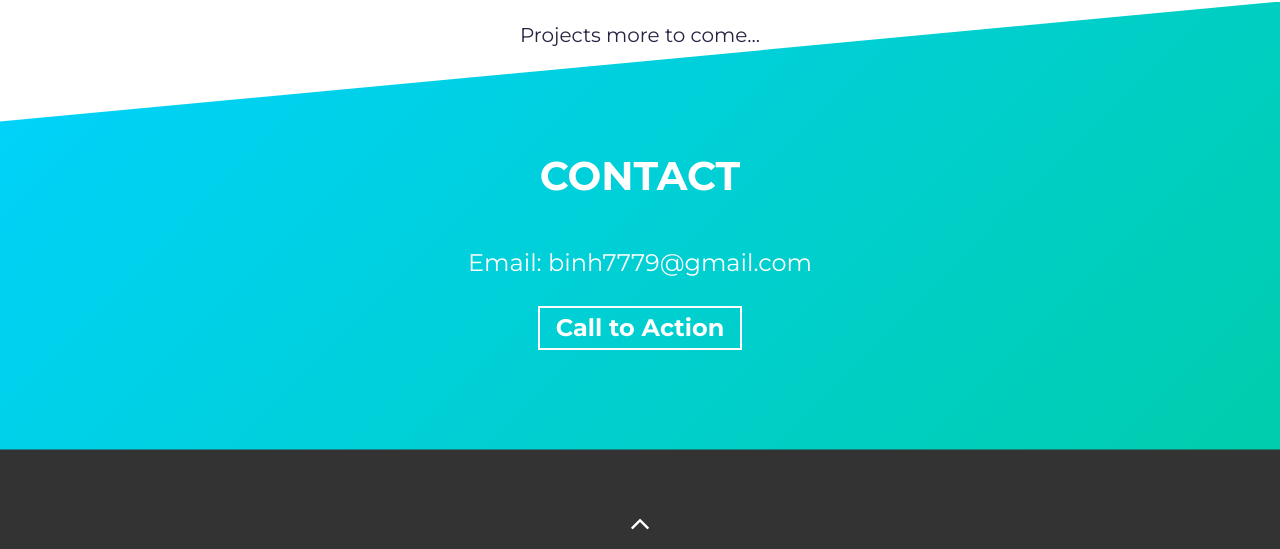
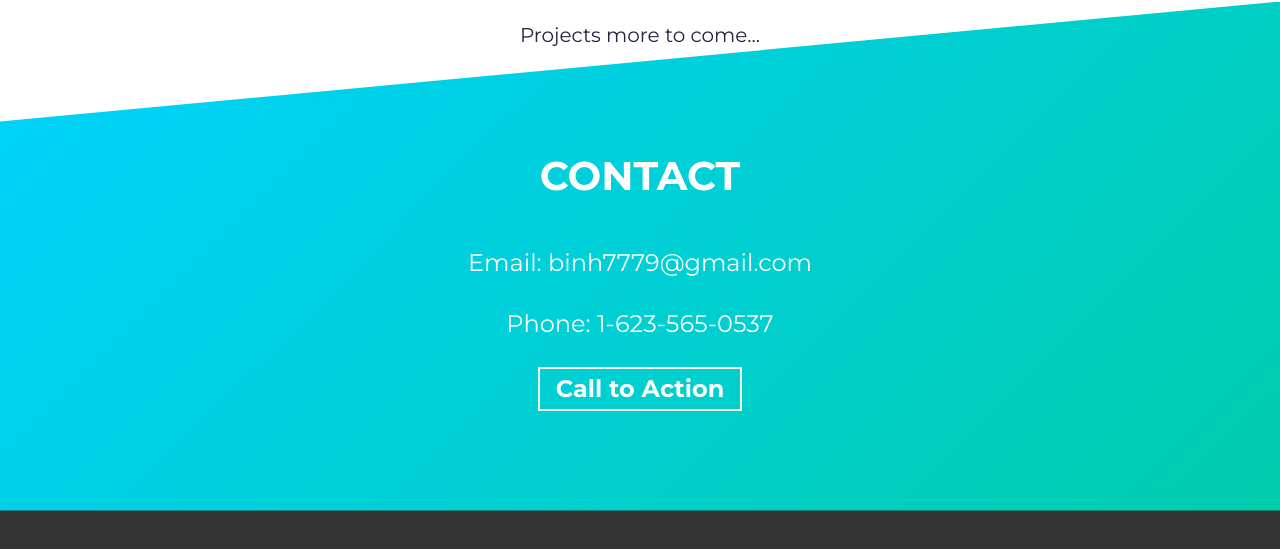
Before and after one commit to BinhDo960/personalportfolio, a website built with Parcel: page src/index.html in a window 1280 px wide. Shown: the part 4095-4644 px from the top of the page. Built offline with nearby package versions, Linux system fonts and the light colour scheme.

Commit message:
Updated Portfolio

```diff
--- a/src/index.html
+++ b/src/index.html
@@ -320,6 +320,7 @@
         <h2 class="section-title">Contact</h2>
         <div class="contact-wrapper load-hidden">
           <p class="contact-wrapper__text">Email: binh7779@gmail.com</p>
+          <p class="contact-wrapper__text">Phone: 1-623-565-0537</p>
           <a
             rel="noreferrer"
             target="_blank"
```
